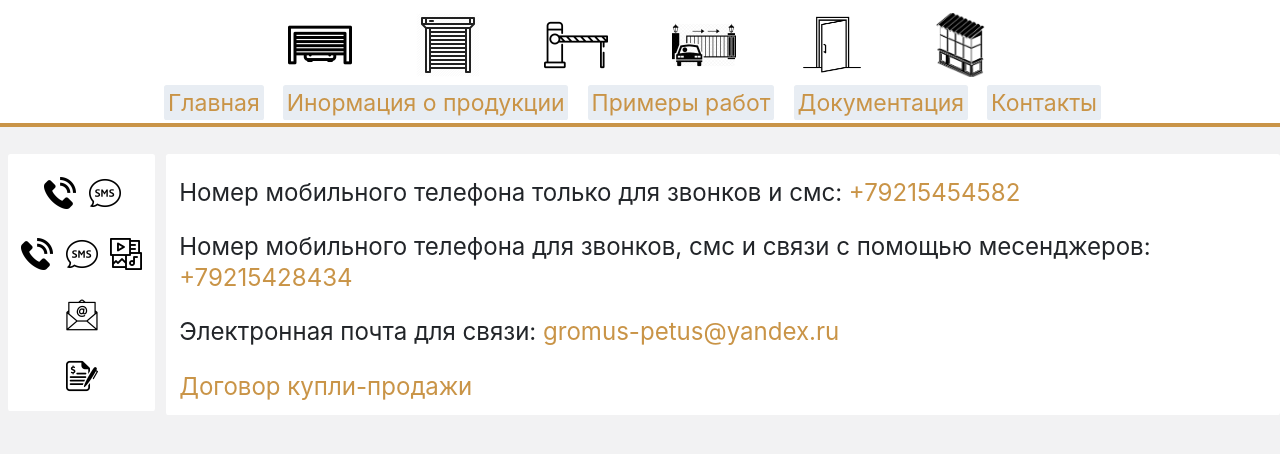
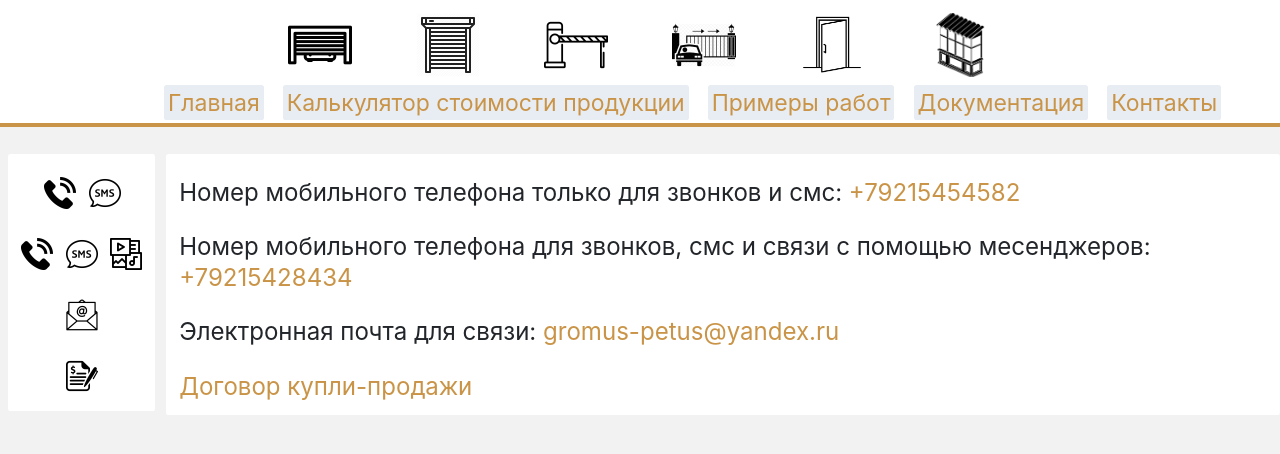
Before and after one commit to AndrunaGR/AEROR_RIGHT, a plain HTML site: page 5.html in a window 1280 px wide. Shown: the top 454 px of the page. Drawn offline with Linux system fonts and the light colour scheme.

Commit message:
Update 5.html

```diff
--- a/5.html
+++ b/5.html
@@ -10,7 +10,7 @@
   <img src = "6W.png" id="Z6" class="Z">
   <div id="A">
   <a href="index.html" id="A1">Главная</a>
-  <a href="2.html" id="A2">Инормация о продукции</a>
+  <a href="2.html" id="A2">Калькулятор стоимости продукции</a>
   <a href="3.html" id="A3">Примеры работ</a>
   <a href="4.html" id="A4">Документация</a>
   <a href="5.html" id="A5">Контакты</a>
```
